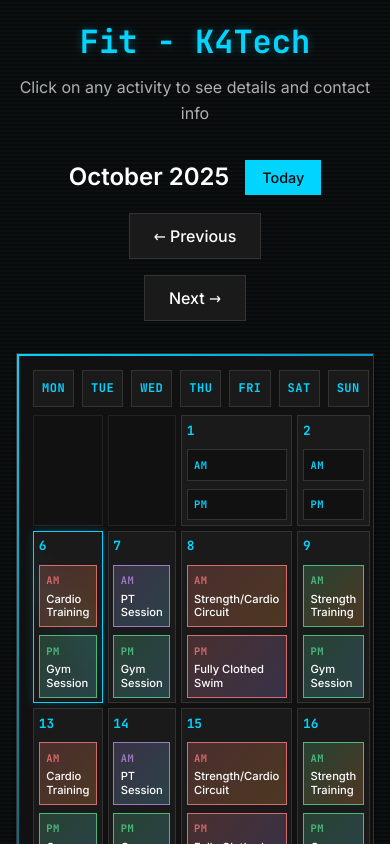
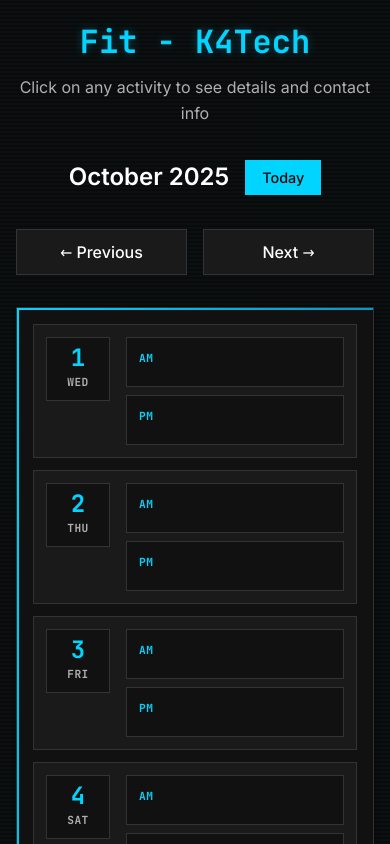
Before and after one commit to k4tech-net/fit, a React app: page / in a window 390 px wide. Shown: the top 844 px of the page. Built offline with nearby package versions, Linux system fonts and the light colour scheme; the HTML template or start-up script is replaced by a standard one.

Commit message:
improved mobile layout

```diff
--- a/src/App.css
+++ b/src/App.css
@@ -160,7 +160,7 @@ body {
   position: absolute;
   top: 0;
   left: 0;
-  right: 0;
+  width: 100%;
   height: 2px;
   background: linear-gradient(90deg, var(--accent-primary), var(--accent-secondary));
 }
@@ -210,6 +210,7 @@ body {
   min-height: 120px;
   transition: all 0.3s ease;
   position: relative;
+  isolation: isolate;
 }
 
 .calendar-day.empty {
@@ -243,6 +244,10 @@ body {
   z-index: 1;
 }
 
+.day-of-week {
+  display: none;
+}
+
 .day-activities {
   display: flex;
   flex-direction: column;
@@ -263,6 +268,8 @@ body {
   position: relative;
   z-index: 1;
   overflow: hidden;
+  -webkit-tap-highlight-color: transparent;
+  user-select: none;
 }
 
 .activity-slot.has-activity {
@@ -281,16 +288,32 @@ body {
   background: linear-gradient(90deg, transparent, rgba(0, 212, 255, 0.2), transparent);
   transition: left 0.5s;
   z-index: -1;
+  pointer-events: none;
 }
 
 .activity-slot.has-activity:hover::before {
   left: 100%;
 }
 
+.activity-slot.has-activity:active::before {
+  display: none;
+}
+
 .activity-slot.has-activity:hover {
   border-color: var(--accent-primary);
   box-shadow: 0 0 10px rgba(0, 212, 255, 0.2);
   transform: translateY(-2px);
+}
+
+.activity-slot.has-activity:active,
+.activity-slot.has-activity:focus {
+  outline: none;
+}
+
+.activity-slot.has-activity:active {
+  transform: none;
+  box-shadow: none;
+  border-color: var(--border-color);
 }
 
 .time-badge {
@@ -338,11 +361,14 @@ body {
   }
 
   .calendar-controls {
-    flex-direction: column;
+    flex-wrap: wrap;
   }
 
   .month-display {
+    width: 100%;
     order: -1;
+    margin-bottom: 1rem;
+    justify-content: center;
   }
 
   .month-display h2 {
@@ -353,34 +379,81 @@ body {
     flex: 1;
   }
 
+  /* Hide day name headers on mobile */
+  .calendar-header {
+    display: none;
+  }
+
+  /* Switch to vertical list layout */
   .calendar-grid {
-    gap: 0.3rem;
+    grid-template-columns: 1fr;
+    gap: 0.75rem;
+  }
+
+  .calendar-day.empty {
+    display: none;
   }
 
   .calendar-day {
-    min-height: 90px;
-    padding: 0.3rem;
-  }
-
-  .day-name {
-    padding: 0.5rem;
-    font-size: 0.75rem;
+    min-height: auto;
+    padding: 0.75rem;
+    display: grid;
+    grid-template-columns: auto 1fr;
+    gap: 1rem;
+    align-items: start;
   }
 
   .day-number {
-    font-size: 0.8rem;
+    font-size: 1.5rem;
+    margin-bottom: 0;
+    width: 4rem;
+    height: auto;
+    display: flex;
+    flex-direction: column;
+    align-items: center;
+    justify-content: center;
+    gap: 0.25rem;
+    padding: 0.5rem;
+    background: var(--bg-secondary);
+    border: 1px solid var(--border-color);
+    border-radius: 0;
+  }
+
+  .day-number {
+    display: flex;
+    flex-direction: column;
+    gap: 0.25rem;
+  }
+
+  .day-num {
+    font-size: 1.5rem;
+    line-height: 1;
+  }
+
+  .day-of-week {
+    display: block;
+    font-size: 0.7rem;
+    color: var(--text-secondary);
+    text-transform: uppercase;
+    letter-spacing: 0.5px;
+    font-family: 'JetBrains Mono', monospace;
+  }
+
+  .day-activities {
+    flex: 1;
+    gap: 0.5rem;
   }
 
   .activity-slot {
-    padding: 0.4rem;
-    min-height: 30px;
+    padding: 0.75rem;
+    min-height: 50px;
   }
 
   .time-badge {
-    font-size: 0.65rem;
+    font-size: 0.7rem;
   }
 
   .activity-name {
-    font-size: 0.7rem;
+    font-size: 0.85rem;
   }
 }
--- a/src/App.tsx
+++ b/src/App.tsx
@@ -2,7 +2,7 @@ import { useState, useEffect } from 'react';
 import './App.css';
 import type { Activity } from './types';
 import ActivityModal from './components/ActivityModal';
-import { getDaysInMonth, getFirstDayOfMonth, getMonthName, formatDate, isToday } from './utils/calendar';
+import { getDaysInMonth, getFirstDayOfMonth, getMonthName, formatDate, isToday, getDayOfWeek } from './utils/calendar';
 import { getActivityColor, getActivityColorByType } from './utils/activityColors';
 
 const App = () => {
@@ -51,6 +51,13 @@ const App = () => {
 
   const goToToday = () => {
     setCurrentDate(new Date());
+    // Scroll to today's date on mobile
+    setTimeout(() => {
+      const todayElement = document.querySelector('.calendar-day.today');
+      if (todayElement) {
+        todayElement.scrollIntoView({ behavior: 'smooth', block: 'center' });
+      }
+    }, 100);
   };
 
   const daysInMonth = getDaysInMonth(currentYear, currentMonth);
@@ -113,6 +120,7 @@ const App = () => {
             const dateStr = formatDate(currentYear, currentMonth, day);
             const dayActivities = getActivitiesForDate(dateStr);
             const isTodayCell = isToday(currentYear, currentMonth, day);
+            const dayOfWeek = getDayOfWeek(currentYear, currentMonth, day);
 
             const amTargetColor = dayActivities.am ? getActivityColor(dayActivities.am.target, dayActivities.am.type) : null;
             const amTypeColor = dayActivities.am ? getActivityColorByType(dayActivities.am.type) : null;
@@ -121,7 +129,10 @@ const App = () => {
 
             return (
               <div key={day} className={`calendar-day ${isTodayCell ? 'today' : ''}`}>
-                <div className="day-number">{day}</div>
+                <div className="day-number">
+                  <span className="day-num">{day}</span>
+                  <span className="day-of-week">{dayOfWeek}</span>
+                </div>
                 <div className="day-activities">
                   <div
                     className={`activity-slot am ${dayActivities.am ? 'has-activity' : ''}`}
--- a/src/components/ActivityModal.css
+++ b/src/components/ActivityModal.css
@@ -8,7 +8,7 @@
   display: flex;
   justify-content: center;
   align-items: center;
-  z-index: 1000;
+  z-index: 10000;
   padding: 16px;
 }
 
@@ -23,6 +23,7 @@
   box-shadow: 0 10px 40px rgba(0, 0, 0, 0.5);
   max-height: 90vh;
   overflow-y: auto;
+  z-index: 10001;
 }
 
 .modal-accent-top {
@@ -149,3 +150,46 @@
   opacity: 0.9;
   transform: translateY(-1px);
 }
+
+.email-buttons {
+  margin-top: 1rem;
+  display: flex;
+  flex-direction: column;
+  gap: 0.75rem;
+}
+
+.primary-contact {
+  text-decoration: none;
+}
+
+.email-alternatives {
+  display: flex;
+  align-items: center;
+  justify-content: center;
+  gap: 0.5rem;
+  font-size: 0.9rem;
+}
+
+.email-label {
+  color: var(--text-secondary);
+}
+
+.email-link {
+  background: none;
+  border: none;
+  color: var(--accent-primary);
+  cursor: pointer;
+  font-family: inherit;
+  font-size: 0.9rem;
+  text-decoration: underline;
+  padding: 0;
+  transition: color 0.2s ease;
+}
+
+.email-link:hover {
+  color: var(--accent-primary-hover);
+}
+
+.email-separator {
+  color: var(--text-muted);
+}
--- a/src/components/ActivityModal.tsx
+++ b/src/components/ActivityModal.tsx
@@ -16,6 +16,18 @@ const ActivityModal = ({ activity, onClose }: ActivityModalProps) => {
 
   const targetColor = getActivityColor(activity.target, activity.type);
   const typeColor = getActivityColorByType(activity.type);
+
+  const handleGmailClick = () => {
+    const emailAddress = 'fit@k4tech.net';
+    const gmailUrl = `https://mail.google.com/mail/?view=cm&fs=1&to=${encodeURIComponent(emailAddress)}&su=${encodeURIComponent(emailSubject)}&body=${encodeURIComponent(emailBody)}`;
+    window.open(gmailUrl, '_blank');
+  };
+
+  const handleOutlookClick = () => {
+    const emailAddress = 'fit@k4tech.net';
+    const outlookUrl = `https://outlook.live.com/mail/0/deeplink/compose?to=${encodeURIComponent(emailAddress)}&subject=${encodeURIComponent(emailSubject)}&body=${encodeURIComponent(emailBody)}`;
+    window.open(outlookUrl, '_blank');
+  };
 
   return (
     <div className="modal-overlay" onClick={onClose}>
@@ -45,9 +57,10 @@ const ActivityModal = ({ activity, onClose }: ActivityModalProps) => {
             <p><strong style={{ color: targetColor.text }}>Details:</strong> {activity.description}</p>
           )}
         </div>
+        <div className="email-buttons">
           <a
             href={mailtoLink}
-          className="contact-button"
+            className="contact-button primary-contact"
             style={{
               background: `linear-gradient(135deg, ${targetColor.border}, ${typeColor.border})`,
               borderColor: targetColor.border
@@ -55,6 +68,23 @@ const ActivityModal = ({ activity, onClose }: ActivityModalProps) => {
           >
             Contact to Join
           </a>
+          <div className="email-alternatives">
+            <span className="email-label">Or use:</span>
+            <button
+              className="email-link"
+              onClick={handleGmailClick}
+            >
+              Gmail
+            </button>
+            <span className="email-separator">|</span>
+            <button
+              className="email-link"
+              onClick={handleOutlookClick}
+            >
+              Outlook
+            </button>
+          </div>
+        </div>
       </div>
     </div>
   );
--- a/src/utils/calendar.ts
+++ b/src/utils/calendar.ts
@@ -33,3 +33,9 @@ export const isToday = (year: number, month: number, day: number): boolean => {
     today.getDate() === day
   );
 };
+
+export const getDayOfWeek = (year: number, month: number, day: number): string => {
+  const dayNames = ['Sun', 'Mon', 'Tue', 'Wed', 'Thu', 'Fri', 'Sat'];
+  const date = new Date(year, month, day);
+  return dayNames[date.getDay()];
+};
```
Lines whose indentation alone changed are shown as unchanged.
